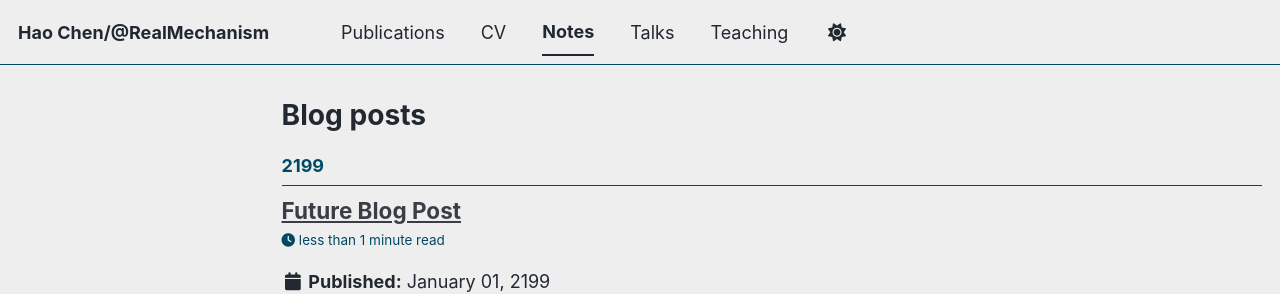
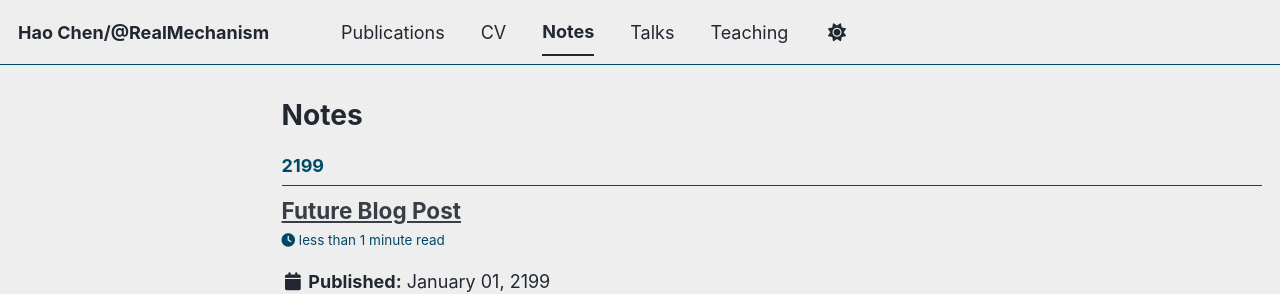
Before and after one commit to HCPrince/HCPrince.github.io, a Jekyll site: the page built from _pages/notes.html, in a window 1280 px wide and 900 px high. Shown: the top 294 px of the window. Built offline with Jekyll 4.4.1, drawn with Linux system fonts in a browser that asks for light colours; a script bundle is joined from its source files by our own code; library files that are not in the unit come from our copies.

Commit message:
Change title from 'Blog posts' to 'Notes'

```diff
--- a/_pages/notes.html
+++ b/_pages/notes.html
@@ -1,7 +1,7 @@
 ---
 layout: archive
 permalink: /notes/
-title: "Blog posts"
+title: "Notes"
 author_profile: false
 redirect_from:
   - /wordpress/blog-posts/
```
